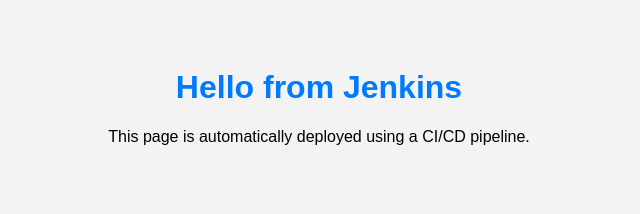
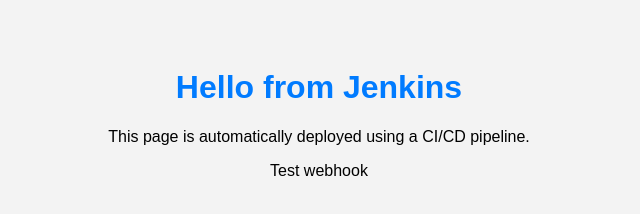
Before and after one commit to Taher726/devops-project, a plain HTML site: page index.html in a window 1280 px wide. Shown: the whole page, without its empty margins (321-961 px from the left). Drawn offline with Linux system fonts and the light colour scheme.

Commit message:
Add p tag to index.html to test webhook

```diff
--- a/index.html
+++ b/index.html
@@ -8,5 +8,6 @@
 <body>
     <h1>Hello from Jenkins</h1>
     <p>This page is automatically deployed using a CI/CD pipeline.</p>
+    <p>Test webhook</p>
 </body>
 </html>
```
